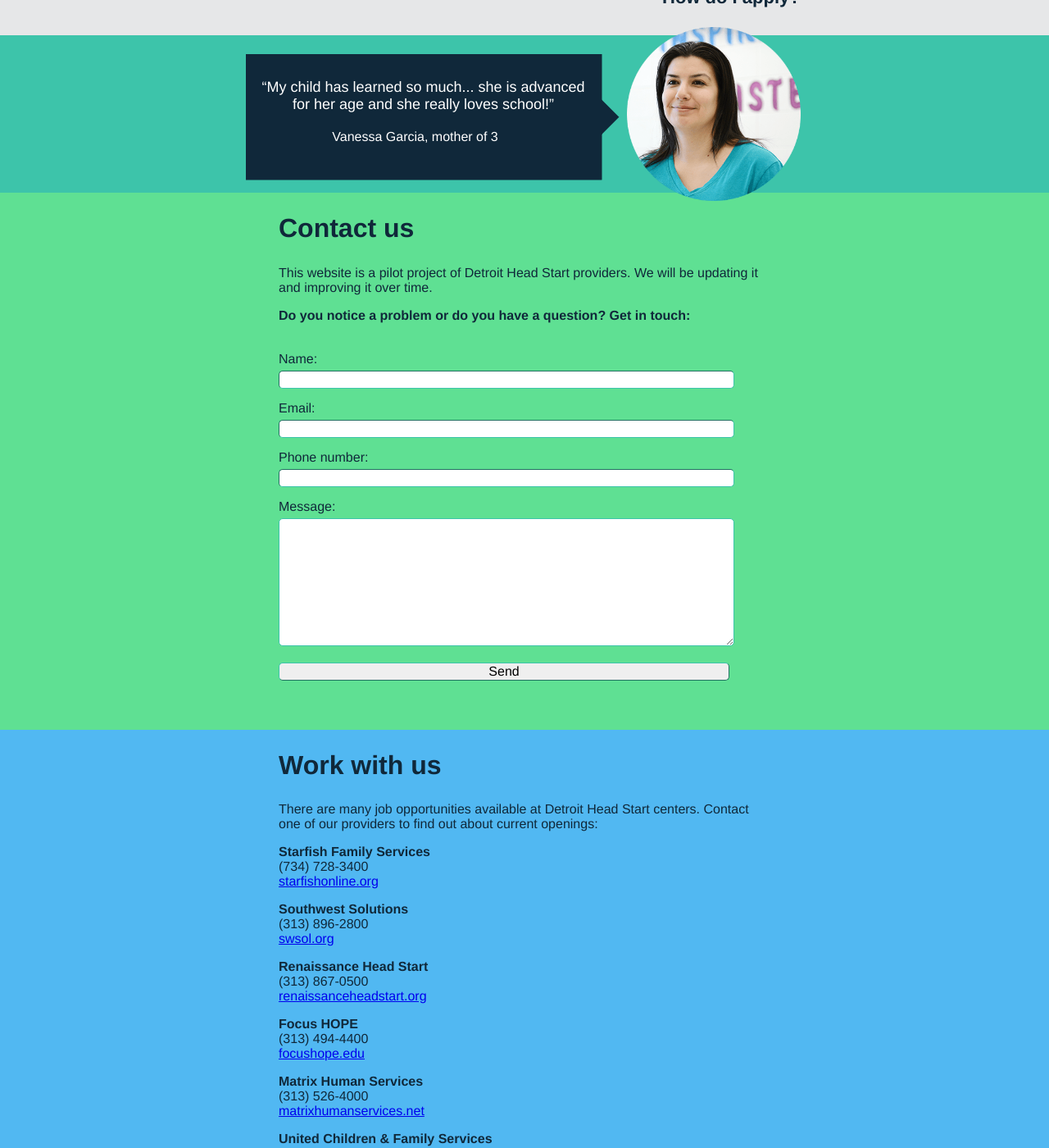
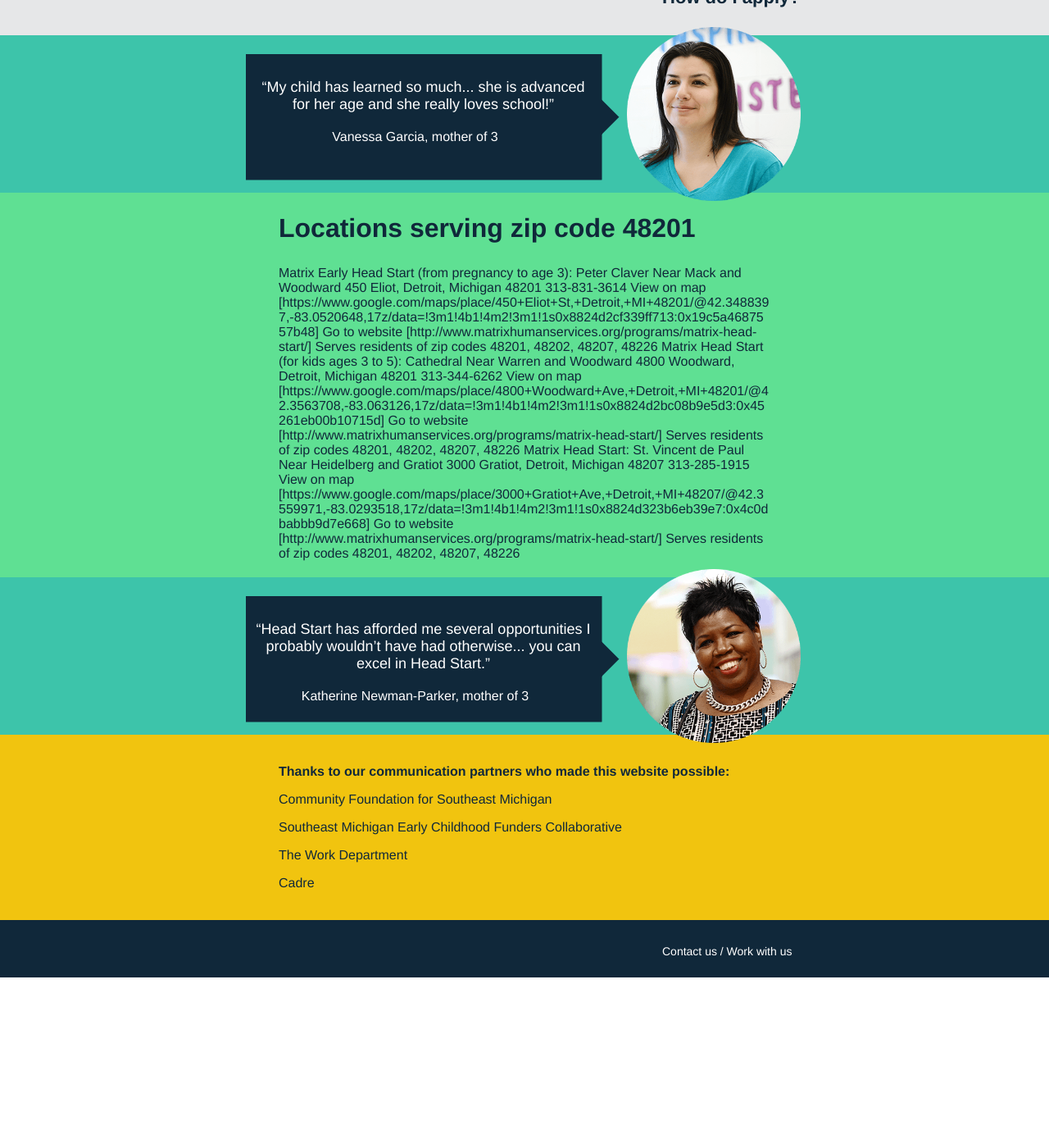
Before and after one commit to workdept/detroit-head-start, a Jekyll site: the page built from zip.html, in a window 1280 px wide and 1400 px high, scrolled down 202 px. Shown: the whole window at 82% size. Built offline with Jekyll 4.4.1, drawn with Linux system fonts in a browser that asks for light colours; nearby versions of some CDN libraries; after the commit the page ends 1394 px from its top, so only the background shows below that; some of the changed text lies outside the part shown.

Commit message:
Updated zip.html

```diff
--- a/zip.html
+++ b/zip.html
@@ -1,18 +1,18 @@
 ---
 layout: default
+"testimonial-1":
+  name: "Vanessa Garcia, mother of 3"
+  image: /images/testimonials/Vanessa_Garcia.png
+  "image-mobile": /images/testimonials/Vanessa_Garcia_M.jpg
+  quote: "“My child has learned so much... she is advanced for her age and she really loves school!”"
+"testimonial-2":
+  name: "Katherine Newman-Parker, mother of 3"
+  image: /images/testimonials/Katherine_Parker.png
+  "image-mobile": /images/testimonials/Katherine_Parker_M.jpg
+  quote: “Head Start has afforded me several opportunities I probably wouldn’t have had otherwise... you can excel in Head Start.”
+published: true
+---
 
-testimonial-1:
-  name: Vanessa Garcia, mother of 3
-  image: /images/testimonials/Vanessa_Garcia.png
-  image-mobile: /images/testimonials/Vanessa_Garcia_M.jpg
-  quote: “My child has learned so much... she is advanced for her age and she really loves school!”
-
-testimonial-2:
-  name: Katherine Newman-Parker, mother of 3
-  image: /images/testimonials/Katherine_Parker.png
-  image-mobile: /images/testimonials/Katherine_Parker_M.jpg
-  quote: “Head Start has afforded me several opportunities I probably wouldn’t have had otherwise... you can excel in Head Start.”
----
 <section class="testimonial">
       <div class="testimonial-wrap">
           <div class="photo"><img class="mobile-only" src=
@@ -36,100 +36,37 @@ testimonial-2:
   <main>
       <div class="main light-green">
           <div class='main-wrap'>
-              <h2>Contact us</h2>
+              <h2>Locations serving zip code 48201</h2>
 
-              <p>This website is a pilot project of Detroit Head Start
-              providers. We will be updating it and improving it over
-              time.</p>
+Matrix Early Head Start (from pregnancy to age 3):
+Peter Claver
+Near Mack and Woodward
+450 Eliot, Detroit, Michigan 48201
+313-831-3614
+View on map [https://www.google.com/maps/place/450+Eliot+St,+Detroit,+MI+48201/@42.3488397,-83.0520648,17z/data=!3m1!4b1!4m2!3m1!1s0x8824d2cf339ff713:0x19c5a4687557b48]
+Go to website [http://www.matrixhumanservices.org/programs/matrix-head-start/]
+Serves residents of zip codes 48201, 48202, 48207, 48226
 
-              <p><strong>Do you notice a problem or do you have a question? Get in touch:</strong></p>
+Matrix Head Start (for kids ages 3 to 5):
+Cathedral
+Near Warren and Woodward
+4800 Woodward, Detroit, Michigan 48201
+313-344-6262
+View on map [https://www.google.com/maps/place/4800+Woodward+Ave,+Detroit,+MI+48201/@42.3563708,-83.063126,17z/data=!3m1!4b1!4m2!3m1!1s0x8824d2bc08b9e5d3:0x45261eb00b10715d]
+Go to website [http://www.matrixhumanservices.org/programs/matrix-head-start/]
+Serves residents of zip codes 48201, 48202, 48207, 48226
 
-              <form action=
-              "https://getsimpleform.com/messages?form_api_token=15a71f1b57725a1b155d547f094c918f"
-              method="post">
-                  <!-- the redirect_to is optional, the form will redirect to the referrer on submission -->
-                  <input name='redirect_to' type='hidden' value=
-                  '{{ site.url }}/contact-confirm'>
-                  <!-- all your input fields here.... -->
+Matrix Head Start:
+St. Vincent de Paul
+Near Heidelberg and Gratiot
+3000 Gratiot, Detroit, Michigan 48207
+313-285-1915
+View on map
+[https://www.google.com/maps/place/3000+Gratiot+Ave,+Detroit,+MI+48207/@42.3559971,-83.0293518,17z/data=!3m1!4b1!4m2!3m1!1s0x8824d323b6eb39e7:0x4c0dbabbb9d7e668]
+Go to website [http://www.matrixhumanservices.org/programs/matrix-head-start/]
+Serves residents of zip codes 48201, 48202, 48207, 48226
 
-                  <div class="form-group">
-                      <label>Name:</label> <input class="form-control" name=
-                      'name' type="text">
-                  </div>
 
-                  <div class="form-group">
-                      <label>Email:</label> <input class="form-control" name=
-                      'email' type="text">
-                  </div>
-
-                  <div class="form-group">
-                      <label>Phone number:</label> <input class=
-                      "form-control" name='phone' type="text">
-                  </div>
-
-                  <div class="form-group">
-                      <label>Message:</label>
-                      <textarea class="form-control" name='message'>
-</textarea>
-                  </div><input class='submit' type='submit' value='Send'>
-              </form>
-          </div>
-      </div>
-
-      <div class="main blue">
-          <div class='main-wrap'>
-              <h2>Work with us</h2>
-
-              <p>There are many job opportunities available at Detroit Head
-              Start centers. Contact one of our providers to find out about
-              current openings:</p>
-
-              <p><b>Starfish Family Services</b><br>
-              (734) 728-3400<br>
-              <a href="http://starfishonline.org/" target=
-              "_blank">starfishonline.org</a></p>
-
-              <p><b>Southwest Solutions</b><br>
-              (313) 896-2800<br>
-              <a href="http://www.swsol.org/birth_to_five" target=
-              "_blank">swsol.org</a></p>
-
-              <p><b>Renaissance Head Start</b><br>
-              (313) 867-0500<br>
-              <a href="http://www.renaissanceheadstart.org" target=
-              "_blank">renaissanceheadstart.org</a></p>
-
-              <p><b>Focus HOPE</b><br>
-              (313) 494-4400<br>
-              <a href="http://www.focushope.edu" target=
-              "_blank">focushope.edu</a></p>
-
-              <p><b>Matrix Human Services</b><br>
-              (313) 526-4000<br>
-              <a href="http://www.matrixhumanservices.net/" target=
-              "_blank">matrixhumanservices.net</a></p>
-
-              <p><b>United Children &amp; Family Services</b><br>
-              (313) 432-1000<br>
-              <a href="http://www.ucfhs.org/" target=
-              "_blank">ucfhs.org</a></p>
-
-              <p><b>The Children&#39;s Center Head Start Academy</b><br>
-              (313) 481-5114<br>
-              <a href=
-              "http://www.thechildrenscenter.com/what-we-do/a-healthy-start/head-start-academy/"
-              target=
-              "_blank">thechildrenscenter.com</a></p>
-
-              <p><b>New St. Paul Tabernacle Head Start</b><br>
-              (313) 835-4400<br>
-              <a href="http://nsphs.org/" target=
-              "_blank">nsphs.org</a></p>
-
-              <p><b>Development Centers</b><br>
-              (313) 255-3465<br>
-              <a href="http://www.develctrs.org/" target=
-              "_blank">develctrs.org</a></p>
           </div>
       </div>
   </main>
```
